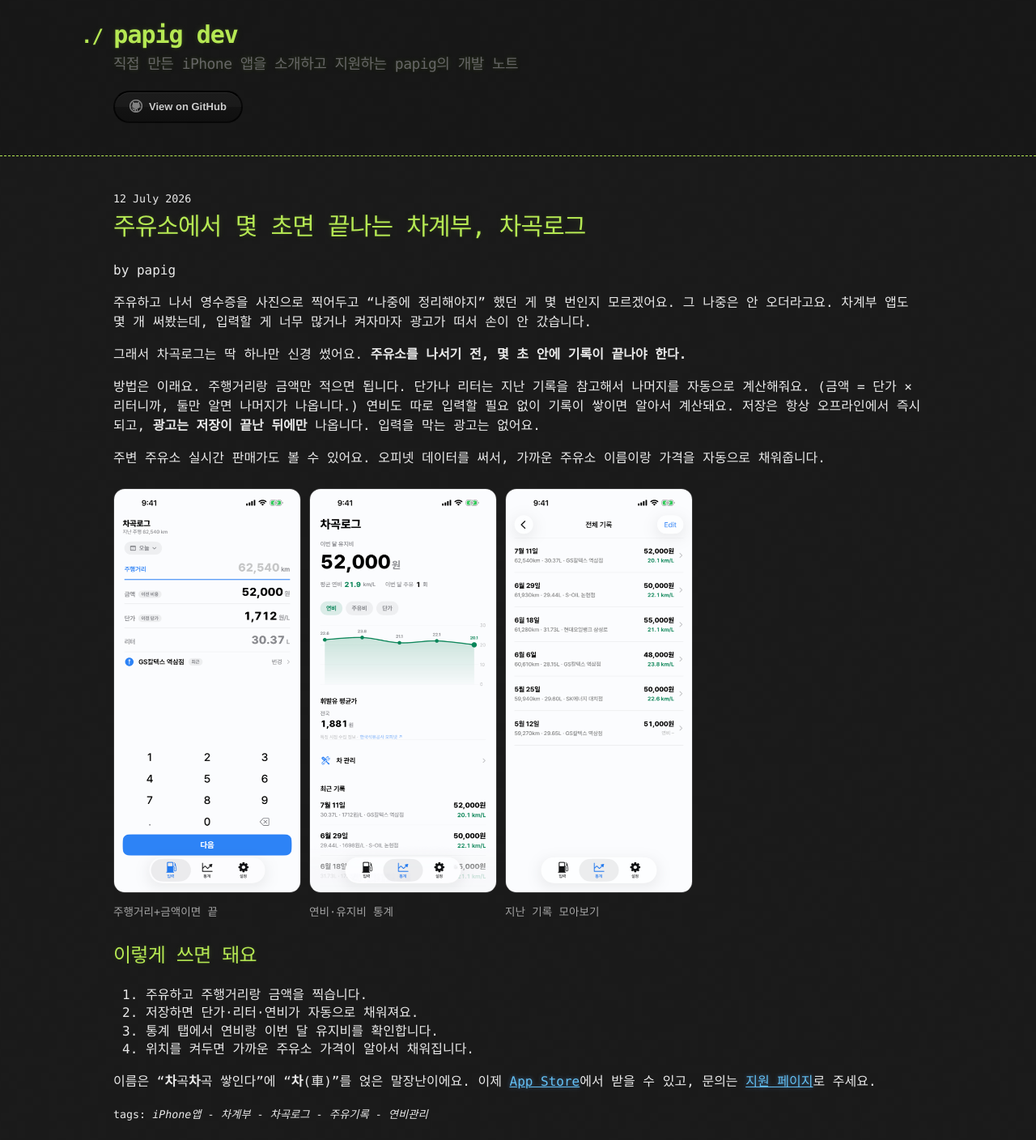
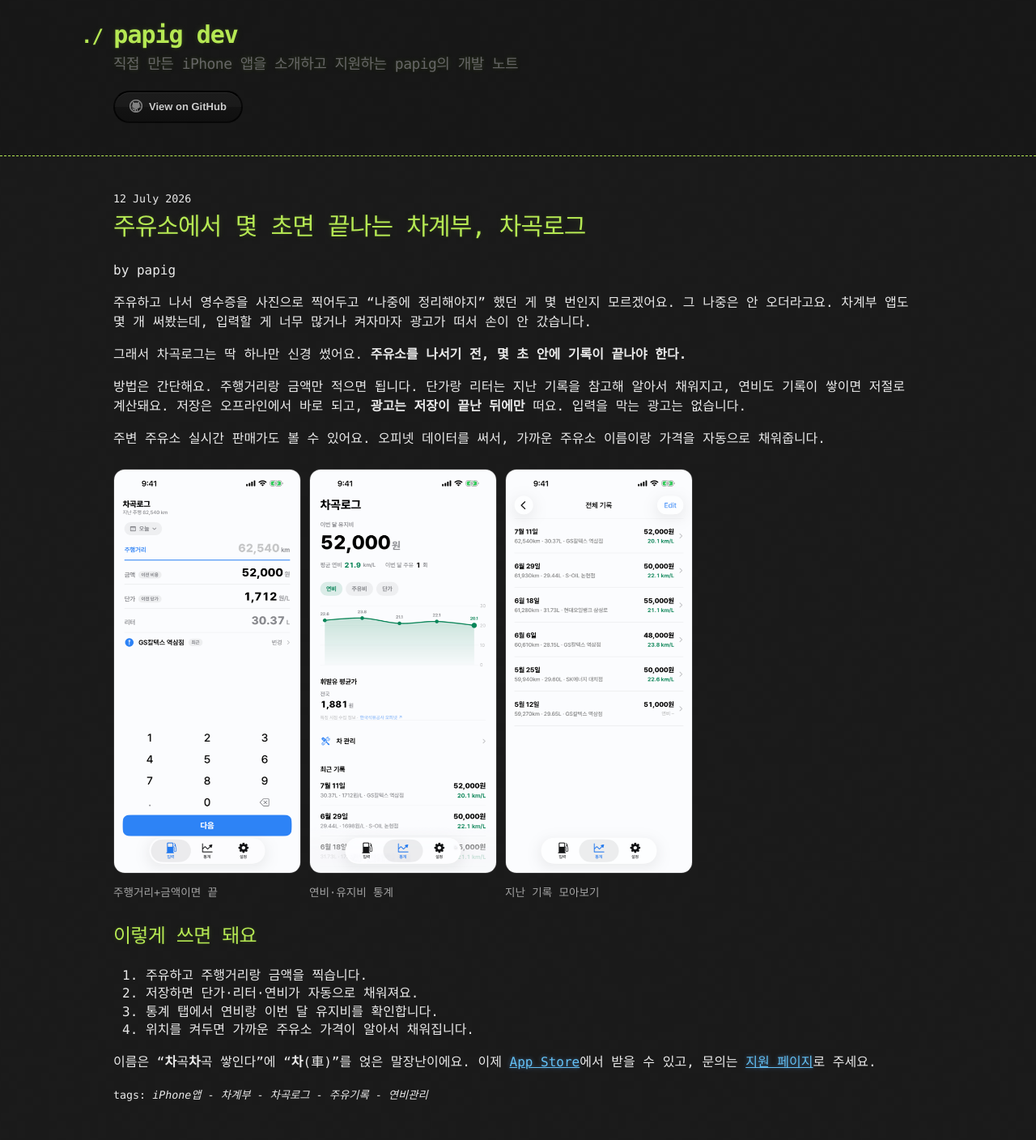
Before and after one commit to papig-dev/papig-dev.github.io, a Jekyll site: the page built from _posts/2026-07-12-chagoklog.md, in a window 1280 px wide. Shown: the whole page at 81% size. Built offline with Jekyll 4.4.1, drawn with Linux system fonts in a browser that asks for light colours; some web fonts are replaced; after the commit the page ends 1384 px from its top, so only the background shows below that.

Commit message:
chagoklog 개발 노트 문체 다듬기 — 계산식 설명 등 과한 디테일 제거
Co-Authored-By: Claude Opus 4.8 (1M context) <noreply@anthropic.com>

```diff
--- a/_posts/2026-07-12-chagoklog.md
+++ b/_posts/2026-07-12-chagoklog.md
@@ -12,7 +12,7 @@ tags: [iPhone앱, 차계부, 차곡로그, 주유기록, 연비관리]
 
 그래서 차곡로그는 딱 하나만 신경 썼어요. **주유소를 나서기 전, 몇 초 안에 기록이 끝나야 한다.**
 
-방법은 이래요. 주행거리랑 금액만 적으면 됩니다. 단가나 리터는 지난 기록을 참고해서 나머지를 자동으로 계산해줘요. (금액 = 단가 × 리터니까, 둘만 알면 나머지가 나옵니다.) 연비도 따로 입력할 필요 없이 기록이 쌓이면 알아서 계산돼요. 저장은 항상 오프라인에서 즉시 되고, **광고는 저장이 끝난 뒤에만** 나옵니다. 입력을 막는 광고는 없어요.
+방법은 간단해요. 주행거리랑 금액만 적으면 됩니다. 단가랑 리터는 지난 기록을 참고해 알아서 채워지고, 연비도 기록이 쌓이면 저절로 계산돼요. 저장은 오프라인에서 바로 되고, **광고는 저장이 끝난 뒤에만** 떠요. 입력을 막는 광고는 없습니다.
 
 주변 주유소 실시간 판매가도 볼 수 있어요. 오피넷 데이터를 써서, 가까운 주유소 이름이랑 가격을 자동으로 채워줍니다.
 
```
